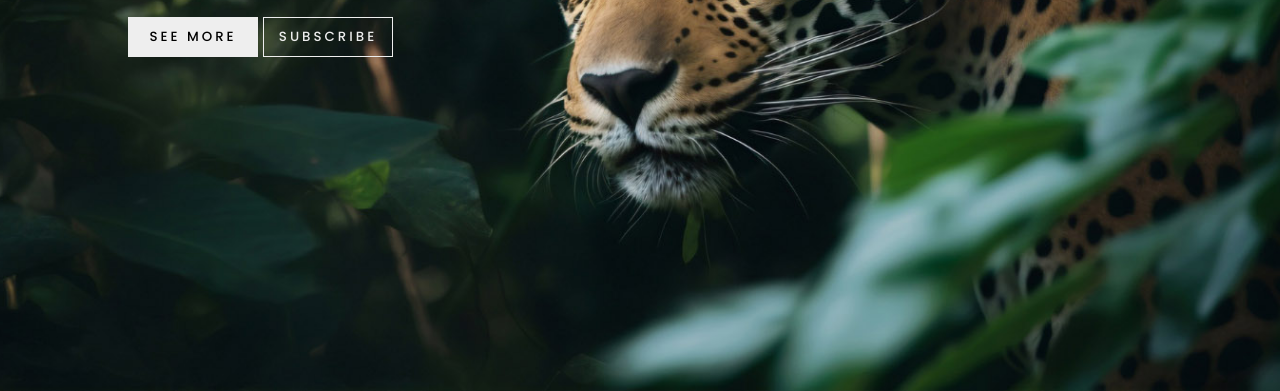
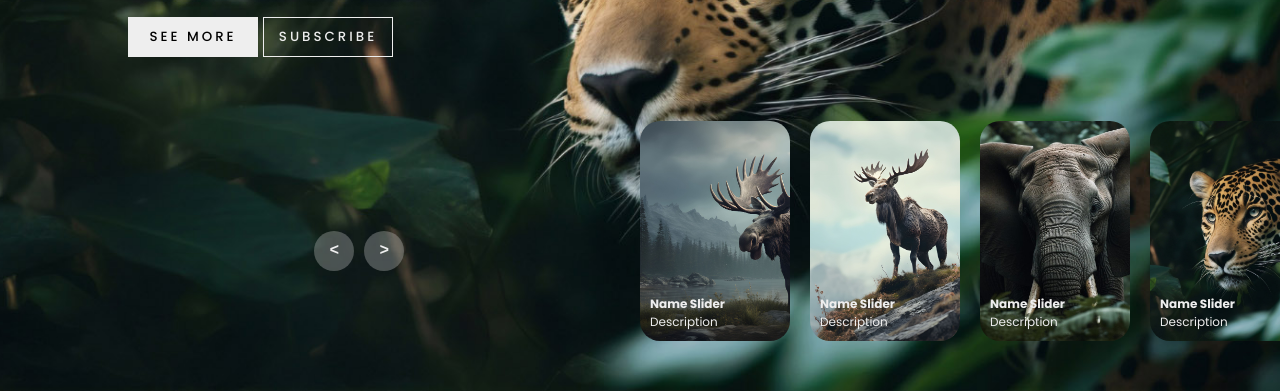
Before and after one commit to Kibugi1/Slider-Effect, a plain HTML site: page index.html in a window 1280 px wide. Shown: the part 409-800 px from the top of the page. Drawn offline with Linux system fonts and the light colour scheme.

Commit message:
Added the thumbnail class in index.html file and styled the added content in the css file.

```diff
--- a/index.html
+++ b/index.html
@@ -15,7 +15,6 @@
             <a href="">Info</a>
         </nav>
      </header>
-
      <!-- carousel -->
      <div class="carousel">
         <!-- list item -->
@@ -84,6 +83,58 @@
                 </div>
             </div>
         </div>
+         <!-- thumbnail -->
+            <div class="thumbnail">
+                <div class="item">
+                    <img src="images/img1.jpg">
+                    <div class="content">
+                        <div class="title">
+                            Name Slider
+                        </div>
+                        <div class="description">
+                            Description
+                        </div>
+                    </div>
+                </div>
+                <div class="item">
+                    <img src="images/img2.jpg">
+                    <div class="content">
+                        <div class="title">
+                            Name Slider
+                        </div>
+                        <div class="description">
+                            Description
+                        </div>
+                    </div>
+                </div>
+                <div class="item">
+                    <img src="images/img3.jpg">
+                    <div class="content">
+                        <div class="title">
+                            Name Slider
+                        </div>
+                        <div class="description">
+                            Description
+                        </div>
+                    </div>
+                </div>
+                <div class="item">
+                    <img src="images/img4.jpg">
+                    <div class="content">
+                        <div class="title">
+                            Name Slider
+                        </div>
+                        <div class="description">
+                            Description
+                        </div>
+                    </div>
+                </div>
+            </div>
+            <!--arrows -->
+            <div class="arrows">
+                <button id="prev"><</button>
+                <button id="next">></button>
+            </div>
      </div>
      <script src="app.js"></script>
 </body>
--- a/style.css
+++ b/style.css
@@ -50,7 +50,7 @@ header a{
     padding-right: 30%;
     box-sizing: border-box;
     color: #fff;
-    /*text-shadow: 0 5px 10px #004;*/
+    text-shadow: 0 5px 10px #004;
 }
 .carousel .list .item .content .author{
     font-weight: bold;
@@ -84,3 +84,61 @@ header a{
     color: #eee;
     border: 1px solid #eee;
 }
+/* thumbnail */
+.thumbnail{
+    position: absolute;
+    bottom: 50px;
+    left: 50%;
+    width: max-content;
+    z-index: 100;
+    display: flex;
+    gap: 20px;
+}
+.thumbnail .item{
+    width: 150px;
+    height: 220px;
+    flex-shrink: 0;
+    position: relative;
+}
+.thumbnail .item img{
+    width: 100%;
+    height: 100%;
+    object-fit: cover;
+    border-radius: 20px;
+}
+.thumbnail .item .content{
+    position: absolute;
+    bottom: 10px;
+    left: 10px;
+    right: 10px;
+}
+.thumbnail .item .content .title{
+    font-weight: bold;
+}
+/* arrows */
+.arrows{
+    position: absolute;
+    top: 80%;
+    right: 52%;
+    width: 300px;
+    max-width: 30%;
+    display: flex;
+    gap: 10px;
+    align-items: center;
+}
+.arrows button{
+    width: 40px;
+    height: 40px;
+    border-radius: 50%;
+    background-color: #eee4;
+    border: none;
+    font-family: monospace;
+    color: #eee;
+    font-weight: bold;
+    font-size: large;
+    transition: .5s;
+}
+.arrows button:hover{
+    background-color: #eee;
+    color: #555;
+}
```
